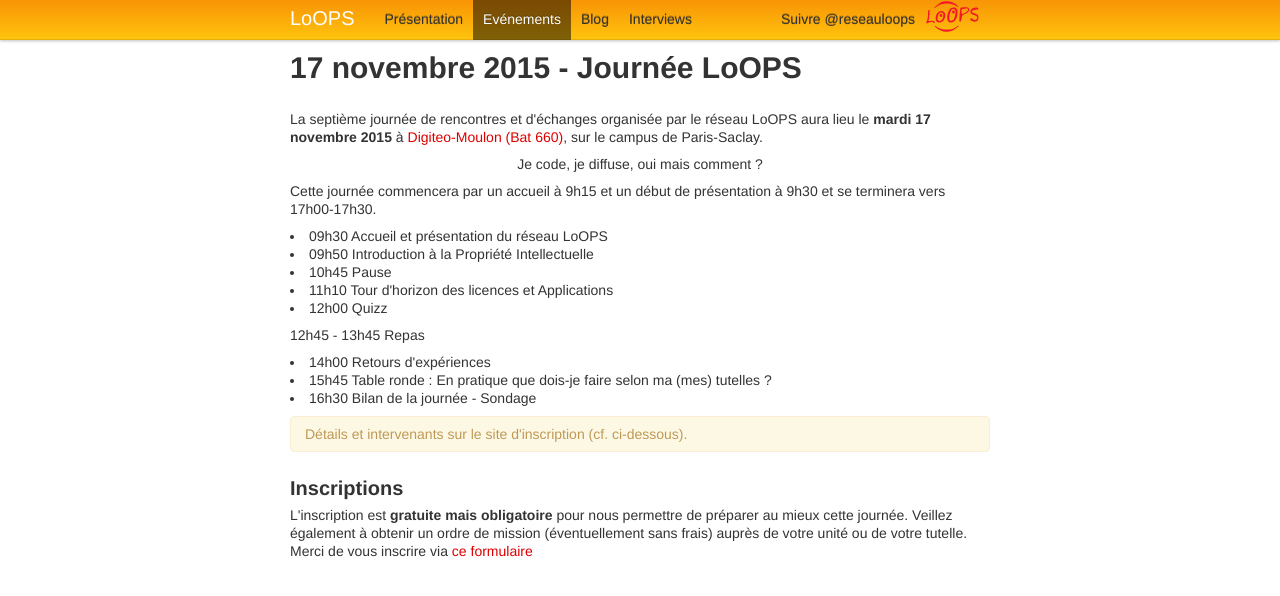
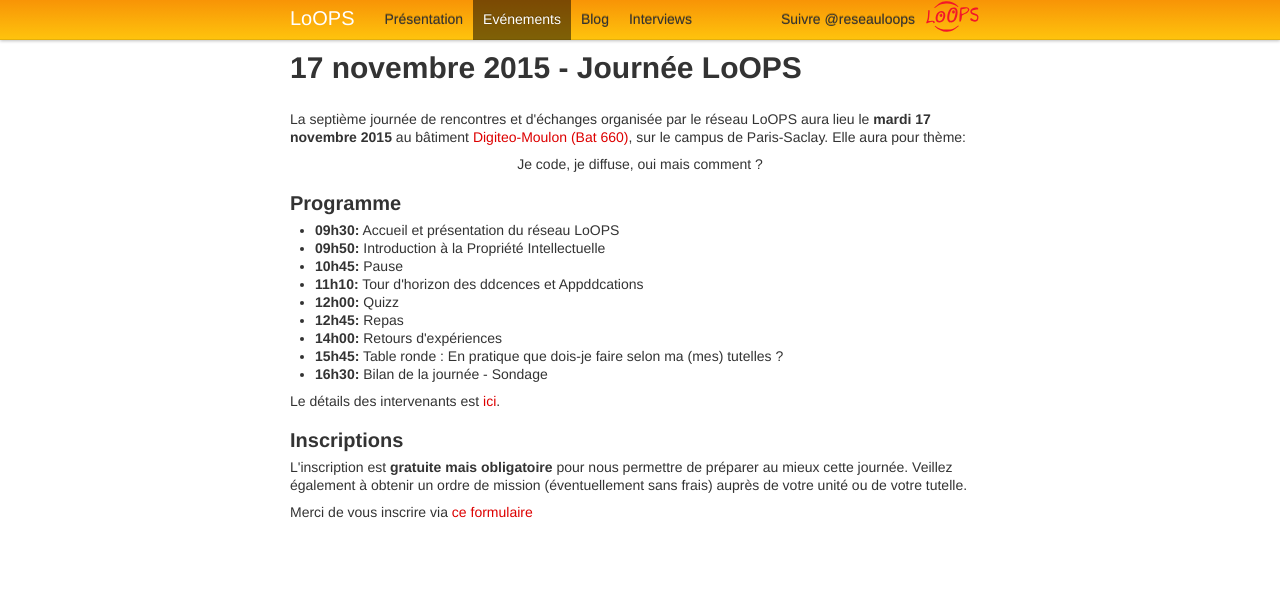
Before and after one commit to reseau-loops/reseau-loops.github.com, a Jekyll site: the page built from journee_2015_11.html, in a window 1280 px wide. Shown: the top 596 px of the page. Built offline with Jekyll 4.4.1, drawn with Linux system fonts in a browser that asks for light colours; Markdown is read by kramdown in place of the engine named in the settings; comment, search, counter and statistics services are not loaded.

Commit message:
remise en forme journees 26/10/2015 et 17/11/2015

```diff
--- a/_config_local.yml
+++ /dev/null
@@ -1 +0,0 @@
-url: file:///Users/kdassas/Documents/Loops/reseau-loops.github.com/_site
--- a/events.html
+++ b/events.html
@@ -21,7 +21,7 @@ rencontre, séminaire, formation, ...), écrire à
 <h2>Evénements à venir</h2>
 
 <h3>17 novembre 2015: <a href="journee_2015_11.html">Septième journée LoOPS : Je code, je diffuse, oui mais comment ?</a></h3>
-<h3>26 octobre 2015: <a href="journee_cds_2015_10.html">Open source software in data science - CDS Paris Saclay</a></h3>
+<h3>26 octobre 2015: <a href="journee_cds_2015_10.html">Le CDS organise une journée sur le thème des outils</a></h3>
 
 <!--<h3>27 Mars 2013: <a href="journee_2013_03.html">Troisième journée LoOPS: Eclipse</a></h3>-->
 
--- a/journee_2015_11.html
+++ b/journee_2015_11.html
@@ -6,47 +6,34 @@ navbar-events: active
 ---
 <p>
 La septième journée de rencontres et d'échanges organisée
-par le réseau LoOPS aura lieu le <strong>mardi 17 novembre 2015</strong>
-à  <a href="http://www-list.cea.fr/images/stories/decouvrir-le-cea-list/implantations/Venir_a_Digiteo_Moulon.pdf">Digiteo-Moulon (Bat 660)</a>,
-sur le campus de Paris-Saclay.
+par le réseau LoOPS aura lieu le <strong>mardi 17 novembre 2015</strong> au bâtiment
+<a href="http://www-list.cea.fr/images/stories/decouvrir-le-cea-list/implantations/Venir_a_Digiteo_Moulon.pdf">Digiteo-Moulon (Bat 660)</a>, sur le campus de Paris-Saclay. Elle aura pour thème:
 </p>
-
-
-
-
 <center>
 <p> Je code, je diffuse, oui mais comment ? </p>
 </center>
+<h2>Programme</h2>
+<ul>
+<li><strong>09h30:</strong> Accueil et présentation du réseau LoOPS </li>
+<li><strong>09h50:</strong> Introduction à la Propriété Intellectuelle </li>
+<li><strong>10h45:</strong> Pause</li>
+<li><strong>11h10:</strong> Tour d'horizon des ddcences et Appddcations</li>
+<li><strong>12h00:</strong> Quizz</li>
+<li><strong>12h45:</strong> Repas</li>
+<li><strong>14h00:</strong> Retours d'expériences</li>
+<li><strong>15h45:</strong> Table ronde : En pratique que dois-je faire selon ma (mes) tutelles ?</li>
+<li><strong>16h30:</strong>  Bilan de la journée - Sondage</li>
+</ul>
 
-
-<p>
-Cette journée commencera par un accueil à 9h15 et un début de présentation à 9h30 et se terminera vers 17h00-17h30.
-</p>
-
-<p>
-<li>09h30 Accueil et présentation du réseau LoOPS </li>
-<li>09h50 Introduction à la Propriété Intellectuelle </li>
-<li>10h45 Pause</li>
-<li>11h10 Tour d'horizon des licences et Applications</li>
-<li>12h00 Quizz</li>
-</p>
-<p>
-12h45 - 13h45 Repas
-</p>
-<li>14h00 Retours d'expériences</li>
-<li>15h45 Table ronde : En pratique que dois-je faire selon ma (mes) tutelles ?</li>
-<li>16h30 Bilan de la journée - Sondage</li>
-</p>
-
-<p class="alert alert-warning">
-Détails et intervenants sur le site d'inscription (cf. ci-dessous).
-</p>
+<p>Le détails des intervenants est <a href="https://indico.lal.in2p3.fr/event/2967/overview">ici</a>.</p>
 
 <h2>Inscriptions</h2>
 <p>
 L'inscription est <b>gratuite mais obligatoire</b> pour nous permettre
-de préparer au mieux cette journée. Veillez également à obtenir un ordre de mission (éventuellement sans frais) auprès de votre unité ou de votre tutelle.
-
+de préparer au mieux cette journée. Veillez également à obtenir un ordre de mission
+(éventuellement sans frais) auprès de votre unité ou de votre tutelle.
+<p>
+<p>
 Merci de vous inscrire via
 <a href="https://indico.lal.in2p3.fr/event/2967/registration/register#/register">ce formulaire</a>
 </p>
--- a/style.css
+++ b/style.css
@@ -218,46 +218,46 @@ a:hover {
 }
 .row-fluid > [class*="span"] {
   float: left;
-  margin-left: 2.12765957%;
+  margin-left: 2.127659574%;
 }
 .row-fluid > [class*="span"]:first-child {
   margin-left: 0;
 }
 .row-fluid .span1 {
-  width: 6.38297872%;
+  width: 6.382978723%;
 }
 .row-fluid .span2 {
   width: 14.89361702%;
 }
 .row-fluid .span3 {
-  width: 23.40425532%;
+  width: 23.404255317%;
 }
 .row-fluid .span4 {
-  width: 31.91489361%;
+  width: 31.914893614%;
 }
 .row-fluid .span5 {
-  width: 40.42553191%;
+  width: 40.425531911%;
 }
 .row-fluid .span6 {
-  width: 48.93617021%;
+  width: 48.93617020799999%;
 }
 .row-fluid .span7 {
-  width: 57.4468085%;
+  width: 57.446808505%;
 }
 .row-fluid .span8 {
-  width: 65.9574468%;
+  width: 65.95744680199999%;
 }
 .row-fluid .span9 {
-  width: 74.4680851%;
+  width: 74.468085099%;
 }
 .row-fluid .span10 {
-  width: 82.9787234%;
+  width: 82.97872339599999%;
 }
 .row-fluid .span11 {
-  width: 91.48936169%;
+  width: 91.489361693%;
 }
 .row-fluid .span12 {
-  width: 99.99999999%;
+  width: 99.99999998999999%;
 }
 .container {
   width: 700px;
@@ -588,6 +588,7 @@ input[type="radio"] {
   margin: 3px 0;
   *margin-top: 0;
   /* IE7 */
+
   line-height: normal;
   border: 0;
   cursor: pointer;
@@ -613,8 +614,10 @@ select,
 input[type="file"] {
   height: 28px;
   /* In IE7, the height of the select element cannot be changed by height, only font-size */
+
   *margin-top: 4px;
   /* For IE7, add top margin to align select with labels */
+
   line-height: 28px;
 }
 select {
@@ -683,6 +686,7 @@ textarea:focus {
   outline: 0;
   outline: thin dotted \9;
   /* IE6-8 */
+
 }
 input[type="file"]:focus,
 input[type="checkbox"]:focus,
@@ -909,6 +913,7 @@ select:focus:required:invalid:focus {
   display: inline-block;
   *display: inline;
   /* IE7 inline-block hack */
+
   *zoom: 1;
   margin-bottom: 9px;
   vertical-align: middle;
@@ -977,6 +982,7 @@ select:focus:required:invalid:focus {
 .input-prepend .add-on {
   *margin-top: 1px;
   /* IE6-7 */
+
 }
 .input-append input,
 .input-append .uneditable-input {
@@ -2038,6 +2044,7 @@ input[type="submit"].btn.small {
   display: inline-block;
   *display: inline;
   /* IE7 inline-block hack */
+
   *zoom: 1;
 }
 .btn-group .btn {
@@ -2809,6 +2816,7 @@ input[type="submit"].btn.small {
   display: inline-block;
   *display: inline;
   /* IE7 inline-block hack */
+
   *zoom: 1;
   margin-left: 0;
   margin-bottom: 0;
@@ -2941,6 +2949,7 @@ input[type="submit"].btn.small {
   border: 1px solid rgba(0, 0, 0, 0.3);
   *border: 1px solid #999;
   /* IE6-7 */
+
   -webkit-border-radius: 6px;
   -moz-border-radius: 6px;
   border-radius: 6px;
@@ -3546,6 +3555,7 @@ div#disqus_thread {
 }
 div#page {
   /*   background-image: url('draft.svg') ;*/
+
   background-repeat: repeat-xy;
   background-position: top left ;
 }
@@ -3925,3 +3935,4 @@ h2 small {
   color: #0000DD;
   font-weight: bold;
 }
+/* Literal.Number.Integer.Long */
```
Also changed, not shown: journee_cds_2015_10.html (+14 -17 lines).
